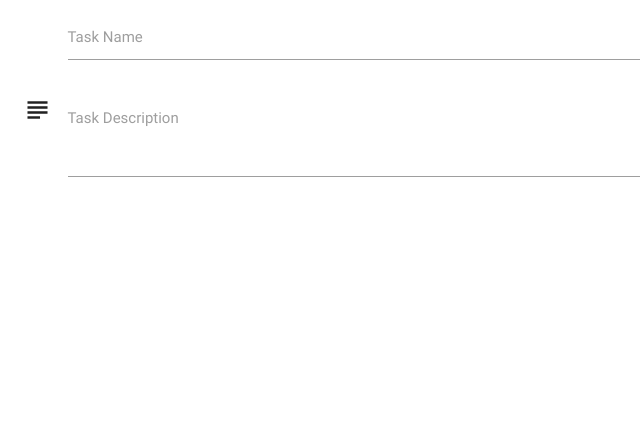
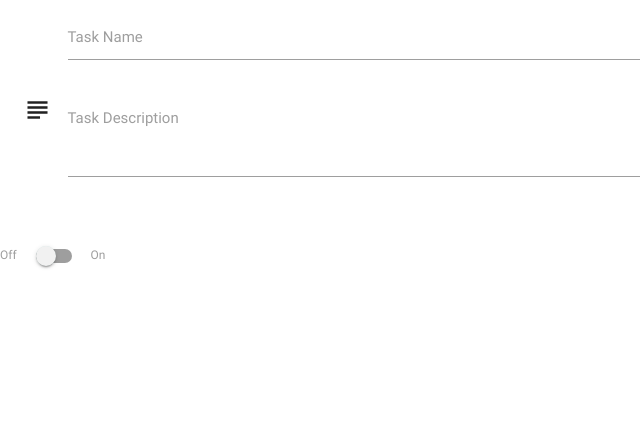
Before and after one commit to Dom-888/Data-Centric-Mini-Project, a Flask app: page / in a window 1280 px wide. Shown: the part 127-563 px from the top of the page, without its empty margins (0-640 px from the left). Run offline with Flask 2, Linux system fonts and the light colour scheme; some libraries are stand-ins or nearby versions.

Commit message:
Add materialize switches

```diff
--- a/templates/addtask.html
+++ b/templates/addtask.html
@@ -18,4 +18,15 @@
 	</form>
 </div>
 
+<!-- Switch -->
+<div class="switch">
+	<label>
+      Off
+      <input type="checkbox">
+      <span class="lever"></span>
+      On
+    </label>
+</div>
+
+
 {% endblock %}
```
